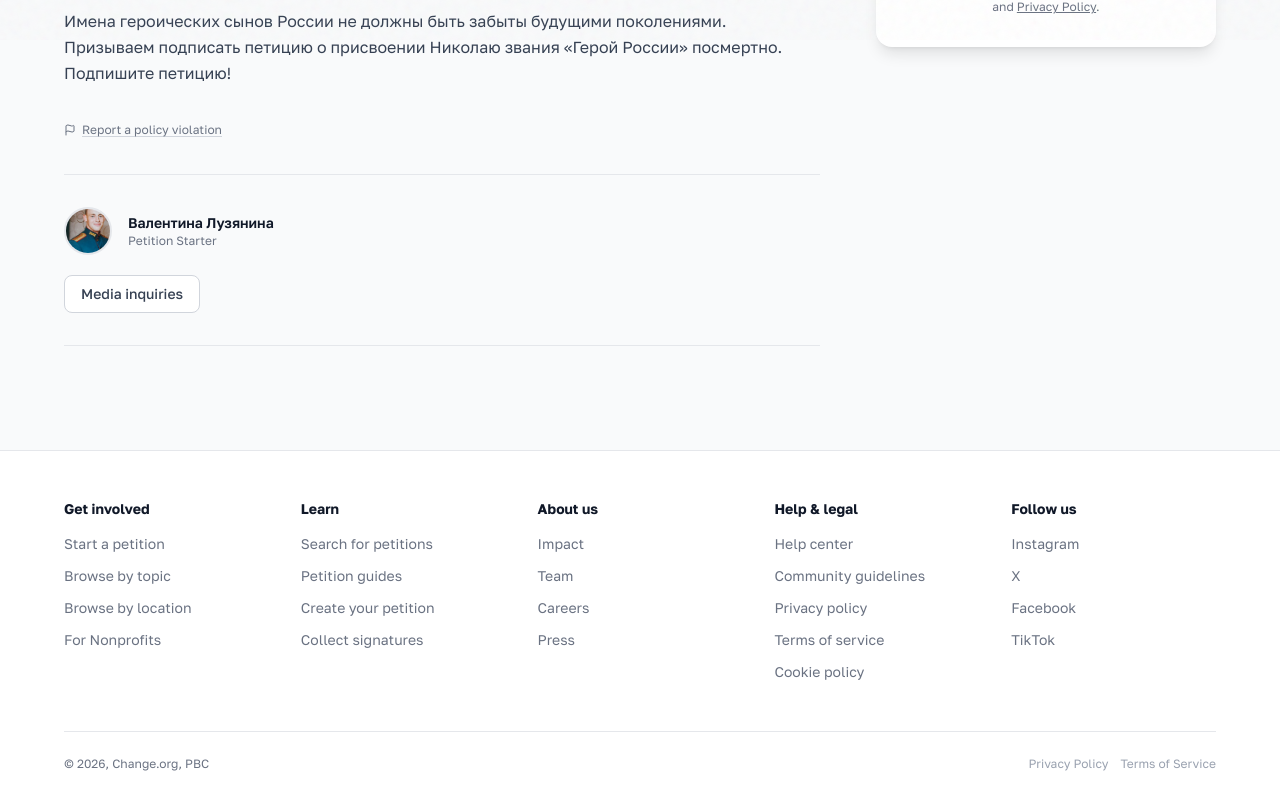
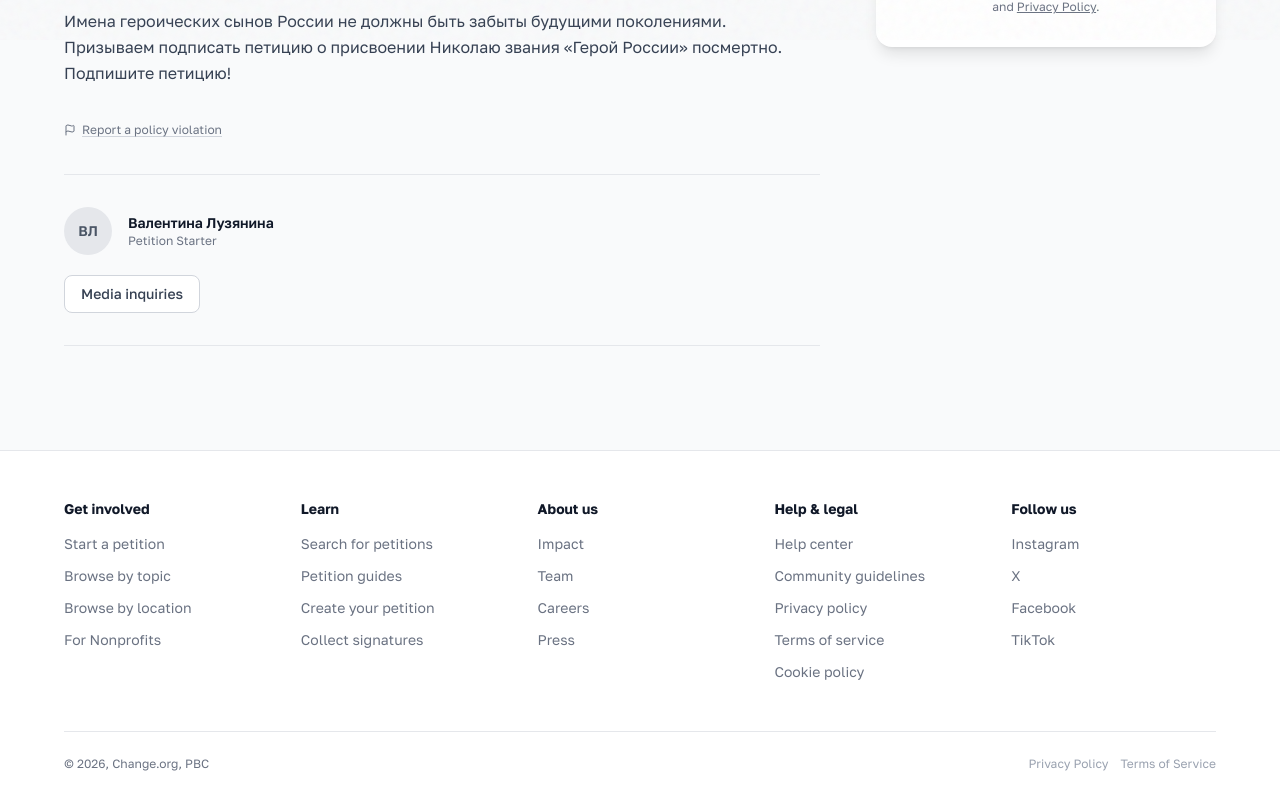
Before and after one commit to ninepover-blip/petition-geroy-rossii, a Next.js app: page /changeorg in a window 1280 px wide. Shown: the part 1184-1980 px from the top of the page. Built offline with nearby package versions, Linux system fonts and the light colour scheme.

Commit message:
fix: remove author photo, show initials ВЛ instead

```diff
--- a/src/components/changeorg/PetitionContent.tsx
+++ b/src/components/changeorg/PetitionContent.tsx
@@ -1,6 +1,5 @@
 "use client";
 
-import Image from "next/image";
 import Link from "next/link";
 import { Flag } from "lucide-react";
 
@@ -37,14 +36,8 @@ export default function PetitionContent() {
 
       {/* Author block */}
       <div className="flex items-center gap-4">
-        <div className="relative size-12 shrink-0 overflow-hidden rounded-full border-2 border-gray-200 bg-gray-200">
-          <Image
-            src="/images/hero.jpg"
-            alt="Валентина Лузянина"
-            fill
-            className="object-cover"
-            sizes="48px"
-          />
+        <div className="flex size-12 shrink-0 items-center justify-center rounded-full bg-gray-200 text-sm font-semibold text-gray-600">
+          ВЛ
         </div>
         <div>
           <p className="text-sm font-semibold text-gray-900">Валентина Лузянина</p>
```
